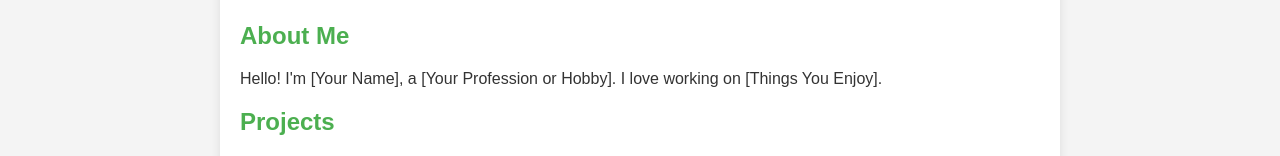
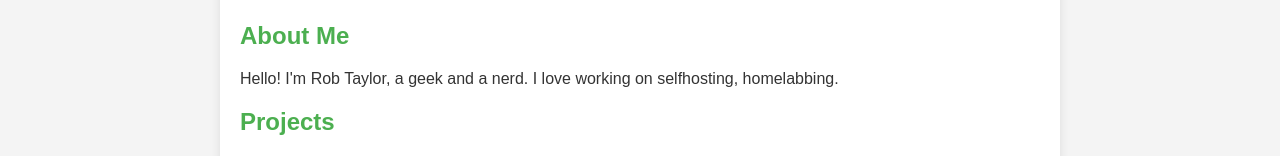
Before and after one commit to robdtaylor/mywebsite, a plain HTML site: page index.html in a window 1280 px wide. Shown: the part 172-328 px from the top of the page. Drawn offline with Linux system fonts and the light colour scheme.

Commit message:
Update index.html

```diff
--- a/index.html
+++ b/index.html
@@ -42,14 +42,14 @@
 <body>
 
     <header>
-        <h1>Your Name</h1>
+        <h1>Rob Taylor</h1>
         <p>Welcome to my personal website!</p>
     </header>
 
     <section>
         <h2>About Me</h2>
         <p>
-            Hello! I'm [Your Name], a [Your Profession or Hobby]. I love working on [Things You Enjoy].
+            Hello! I'm Rob Taylor, a geek and a nerd. I love working on selfhosting, homelabbing.
         </p>
 
         <h2>Projects</h2>
```
